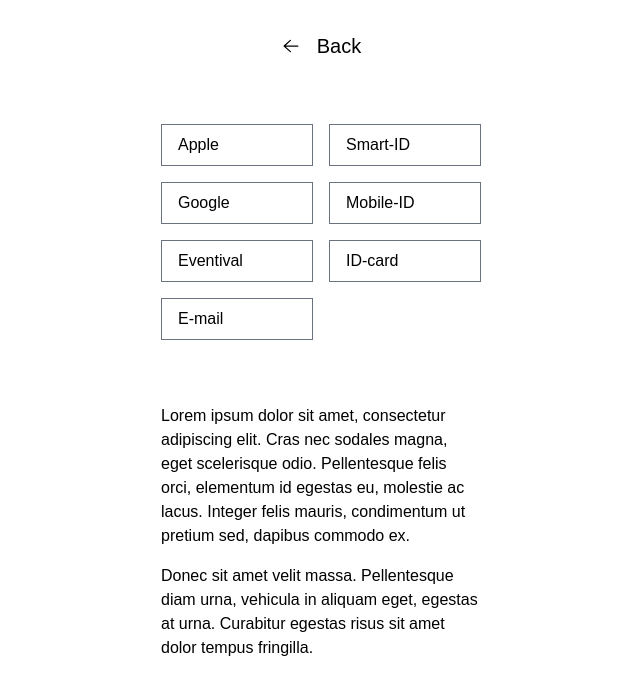
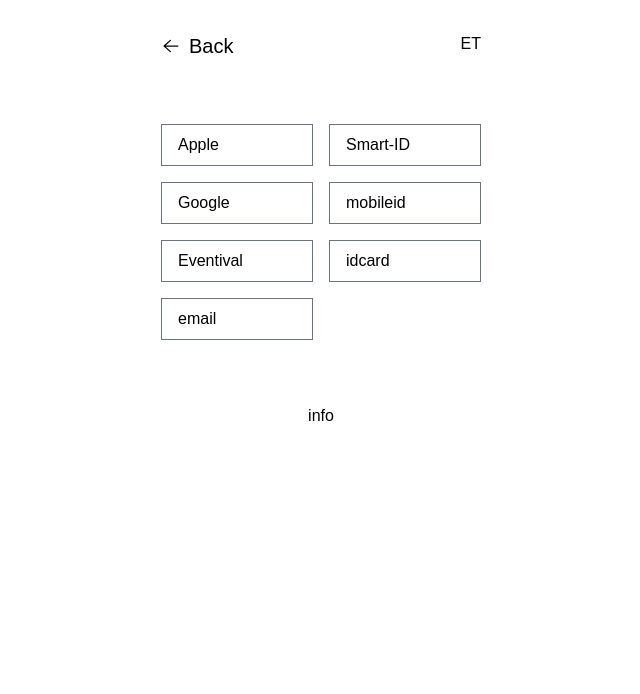
Before and after one commit to poff-bnff/oauth, a Nuxt app: page / in a window 1280 px wide. Shown: the top 694 px of the page, without its empty margins (319-959 px from the left). Built offline with nearby package versions, Linux system fonts and the light colour scheme.

Commit message:
Add i18n

```diff
--- a/nuxt.config.ts
+++ b/nuxt.config.ts
@@ -15,6 +15,7 @@
   },
   css: ['~/assets/css/tailwind.css'],
   modules: [
+    ['@nuxtjs/i18n'],
     ['@nuxtjs/google-fonts', {
       base64: true,
       download: true,
--- a/package.json
+++ b/package.json
@@ -15,6 +15,7 @@
   "devDependencies": {
     "@nuxtjs/eslint-config": "12.0.0",
     "@nuxtjs/google-fonts": "3.0.0-1",
+    "@nuxtjs/i18n": "8.0.0-beta.10",
     "autoprefixer": "10.4.13",
     "eslint": "8.35.0",
     "eslint-config-standard": "17.0.0",
--- a/pages/index.vue
+++ b/pages/index.vue
@@ -1,14 +1,22 @@
 <script setup>
 const { eventivalClientId, oauthClientId } = useRuntimeConfig()
+const { locale, t } = useI18n()
 const route = useRoute()
+const router = useRouter()
 const redirectCookie = useCookie('redirect_uri')
 const stateCookie = useCookie('state')
 
 redirectCookie.value = route.query.redirect_uri
 
+locale.value = route.query.locale || 'en'
+
 if (!stateCookie.value) {
   stateCookie.value = Math.random().toString(36).substring(2, 15) + Math.random().toString(36).substring(2, 15)
 }
+
+watch(() => locale.value, (value) => {
+  router.replace({ query: { ...route.query, locale: value } })
+})
 
 function getOauthUrl (provider, isApi) {
   const query = new URLSearchParams({
@@ -37,37 +45,49 @@
 
 <template>
   <main>
+    <div class="w-full flex items-start justify-between gap-4">
       <a class="back" href="javascript:history.back()">
         <div class="h-5 w-5 flex">
           <svg xmlns="http://www.w3.org/2000/svg" xmlns:xlink="http://www.w3.org/1999/xlink" viewBox="0 0 16 16"><g fill="none"><path d="M13.5 8.5a.5.5 0 0 0 0-1H3.803l4.031-3.628a.5.5 0 1 0-.668-.744l-5 4.5a.5.5 0 0 0 0 .744l5 4.5a.5.5 0 1 0 .668-.744L3.803 8.5H13.5z" fill="currentColor" /></g></svg>
         </div>
         Back
       </a>
+      <a v-if="locale === 'et'" @click.prevent="() => locale = 'en'">EN</a>
+      <a v-if="locale === 'en'" @click.prevent="() => locale = 'et'">ET</a>
+    </div>
 
     <div class="w-full flex flex-col sm:flex-row items-start justify-center gap-4">
       <div class="w-full flex flex-col gap-4">
         <a class="auth" :href="getOauthUrl('apple', true)">Apple</a>
         <a class="auth" :href="getOauthUrl('google', true)">Google</a>
         <a class="auth" :href="getEventivalUrl()">Eventival</a>
-        <a class="auth" :href="getOauthUrl('e-mail')">E-mail</a>
+        <a class="auth" :href="getOauthUrl('e-mail')">{{ t('email') }}</a>
       </div>
       <div class="w-full flex flex-col gap-4">
         <a class="auth" :href="getOauthUrl('smart-id')">Smart-ID</a>
-        <a class="auth" :href="getOauthUrl('mobile-id')">Mobile-ID</a>
-        <a class="auth" :href="getOauthUrl('id-card', true)">ID-card</a>
+        <a class="auth" :href="getOauthUrl('mobile-id')">{{ t('mobileid') }}</a>
+        <a class="auth" :href="getOauthUrl('id-card', true)">{{ t('idcard') }}</a>
       </div>
     </div>
 
     <div>
-      <p>
-        Lorem ipsum dolor sit amet, consectetur adipiscing elit. Cras nec sodales magna, eget scelerisque odio. Pellentesque felis orci, elementum id egestas eu, molestie ac lacus. Integer felis mauris, condimentum ut pretium sed, dapibus commodo ex.
-      </p>
-      <p>
-        Donec sit amet velit massa. Pellentesque diam urna, vehicula in aliquam eget, egestas at urna. Curabitur egestas risus sit amet dolor tempus fringilla.
-      </p>
+      <p>{{ t('info') }}</p>
     </div>
   </main>
 </template>
+
+<i18n lang="yaml">
+  en:
+    idcard: ID-card
+    mobileid: Mobile-ID
+    email: E-Mail
+    info: Lorem ipsum dolor sit amet, consectetur adipiscing elit. Cras nec sodales magna, eget scelerisque odio. Pellentesque felis orci, elementum id egestas eu, molestie ac lacus. Integer felis mauris, condimentum ut pretium sed, dapibus commodo ex.
+  et:
+    idcard: ID-kaart
+    mobileid: Mobiil-ID
+    email: E-post
+    info: Donec sit amet velit massa. Pellentesque diam urna, vehicula in aliquam eget, egestas at urna. Curabitur egestas risus sit amet dolor tempus fringilla.
+</i18n>
 
 <style scoped>
 main {
@@ -81,8 +101,13 @@
   @apply mb-4 last-of-type:mb-0;
   @apply font-extralight;
 }
+
+a {
+  @apply cursor-pointer;
+}
+
 a.back {
-  @apply flex items-center gap-4;
+  @apply flex items-center gap-2;
   @apply font-extralight text-xl;
 }
 
```
Also changed, not shown: 1 other file (tests, documents, lock files or other folders). Lines whose indentation alone changed are shown as unchanged.
